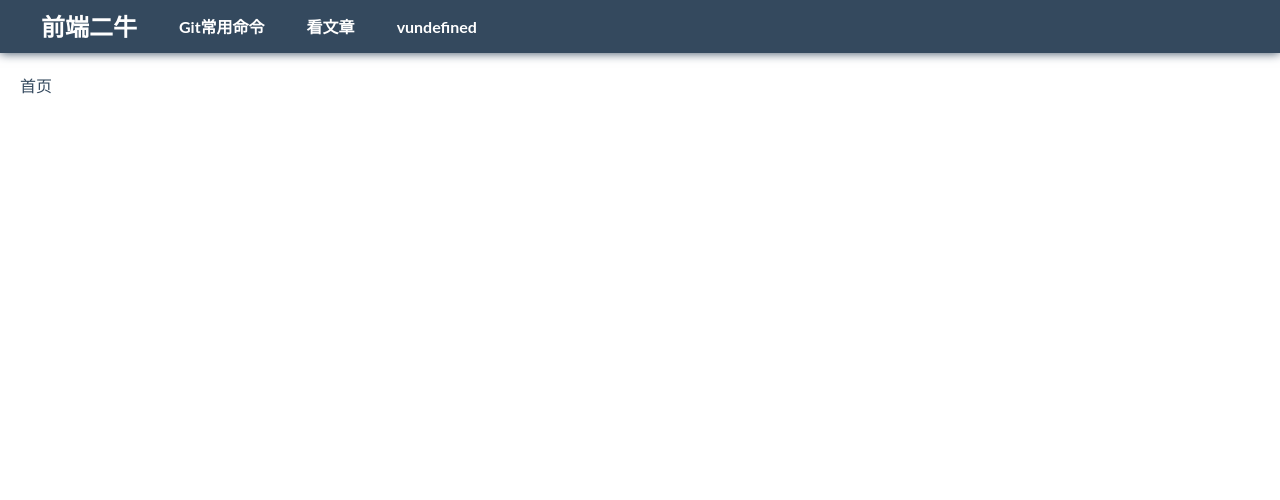
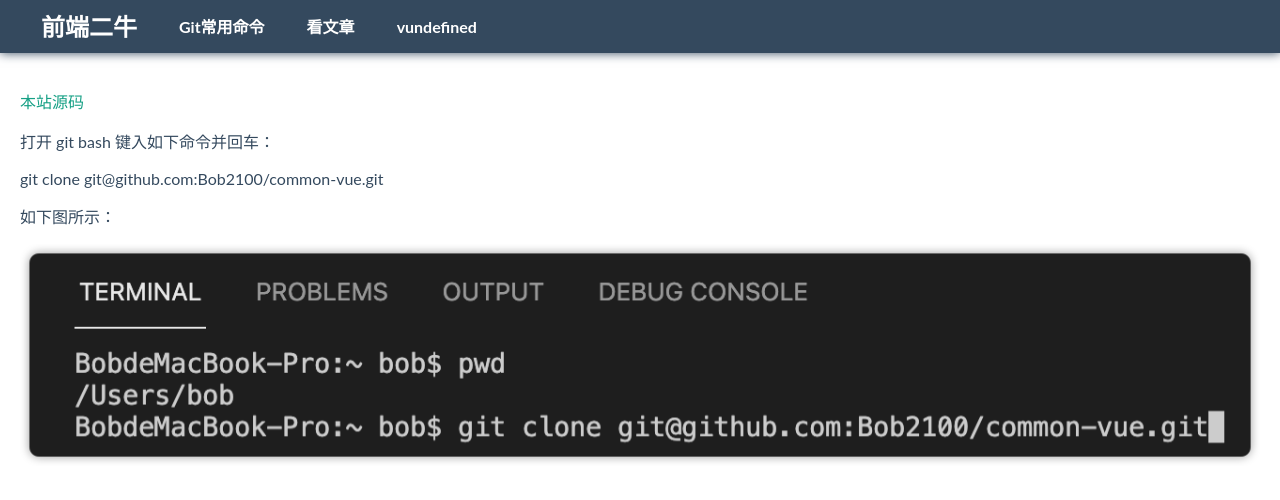
Before and after one commit to Bob2100/common-vue, a Vue app: page /IndexPage in a window 1280 px wide. Shown: the top 500 px of the page. Built offline with nearby package versions, Linux system fonts and the light colour scheme; no server answers; the HTML template or start-up script is replaced by a standard one.

Commit message:
添加首页下载源码命令

```diff
--- a/src/bo-ui/index.less
+++ b/src/bo-ui/index.less
@@ -3,3 +3,7 @@ a {
   text-decoration: none;
   transition: 0.25s;
 }
+.common-img{
+  width:100%;
+  display:inline-block;
+}
--- a/src/router/index.js
+++ b/src/router/index.js
@@ -14,7 +14,7 @@ const routes = [
       {
         path: "IndexPage",
         name: "IndexPage",
-        component: () => import('../views/IndexPage.vue')
+        component: () => import('../views/index/IndexPage.vue')
       },
       {
         path: "GitTeach",
--- /dev/null
+++ b/src/views/index/Faq.vue
@@ -0,0 +1,21 @@
+<template>
+  <div class="Faq">
+    <p>
+      <a href="https://github.com/Bob2100/common-vue" target="_blank">本站源码</a>
+    </p>
+    <p>打开 git bash 键入如下命令并回车：</p>
+    <p>git clone git@github.com:Bob2100/common-vue.git</p>
+    <p>如下图所示：</p>
+    <p><img class="common-img" src="../../assets/clone.png"></p>
+  </div>
+</template>
+
+<script>
+
+export default {
+  name: 'Faq'
+}
+</script>
+
+<style lang="less" scoped>
+</style>
--- a/src/views/IndexPage.vue
+++ b/src/views/index/IndexPage.vue
@@ -1,12 +1,16 @@
 <template>
   <div class="IndexPage">
-    首页
+    <Faq/>
   </div>
 </template>
 
 <script>
+import Faq from './Faq.vue'
 export default {
-  name: 'IndexPage'
+  name: 'IndexPage',
+  components:{
+    Faq
+  }
 }
 </script>
 
```
Also changed, not shown: src/views/chartDemo/DemoLineChart.vue (+1 -14 lines).
